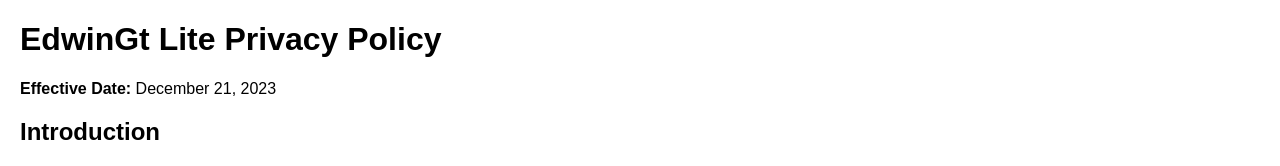
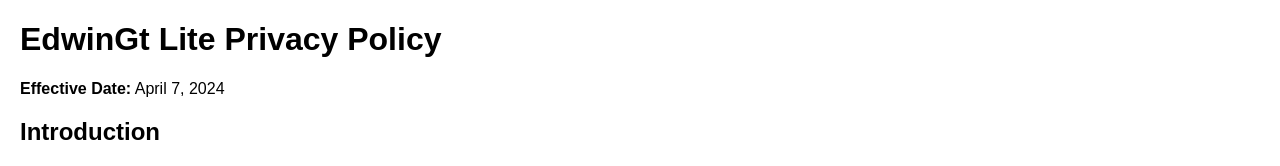
Before and after one commit to RenzoSenpai/Pepe-Valiente, a plain HTML site: page index.html in a window 1280 px wide. Shown: the top 166 px of the page. Drawn offline with Linux system fonts and the light colour scheme.

Commit message:
Update index.html

```diff
--- a/index.html
+++ b/index.html
@@ -15,7 +15,7 @@
 
     <h1>EdwinGt Lite Privacy Policy</h1>
 
-    <p><strong>Effective Date:</strong> December 21, 2023</p>
+    <p><strong>Effective Date:</strong> April 7, 2024</p>
 
     <h2>Introduction</h2>
 
```
